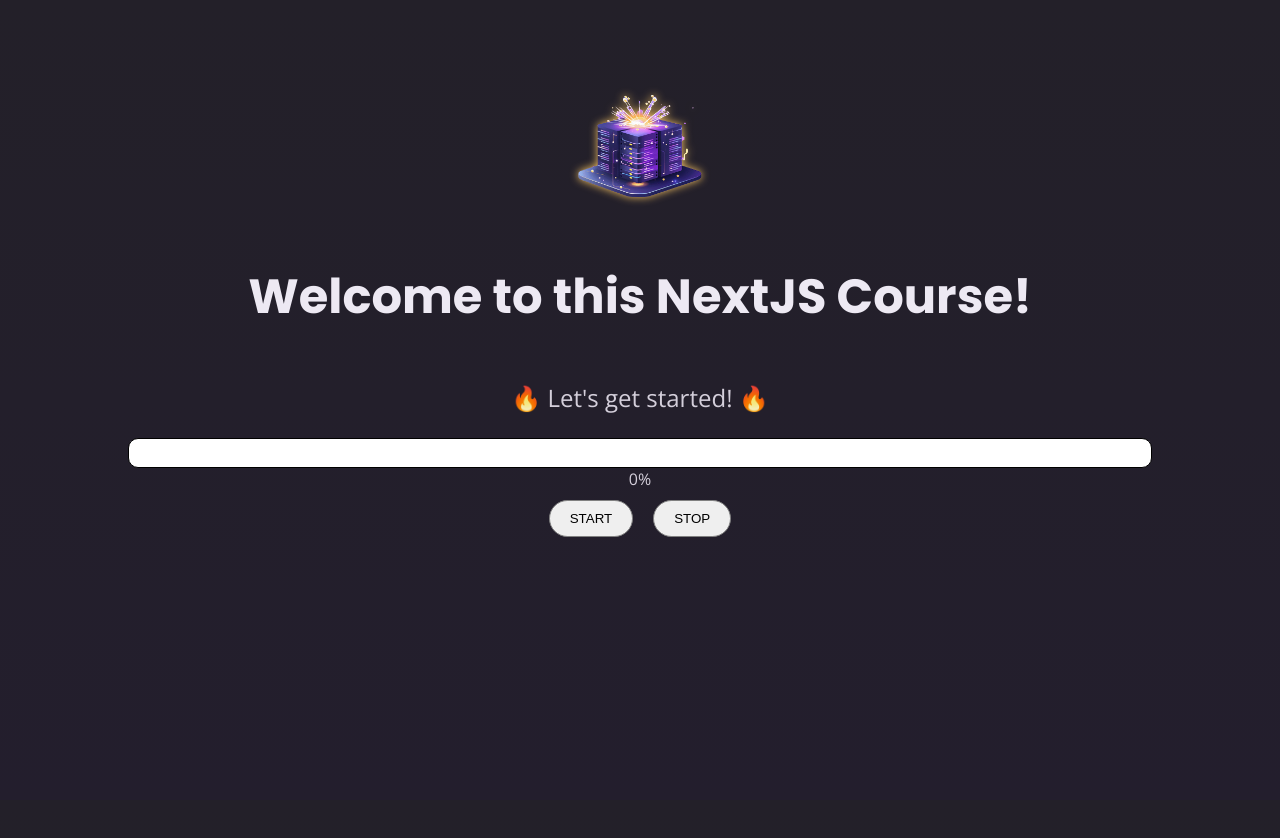
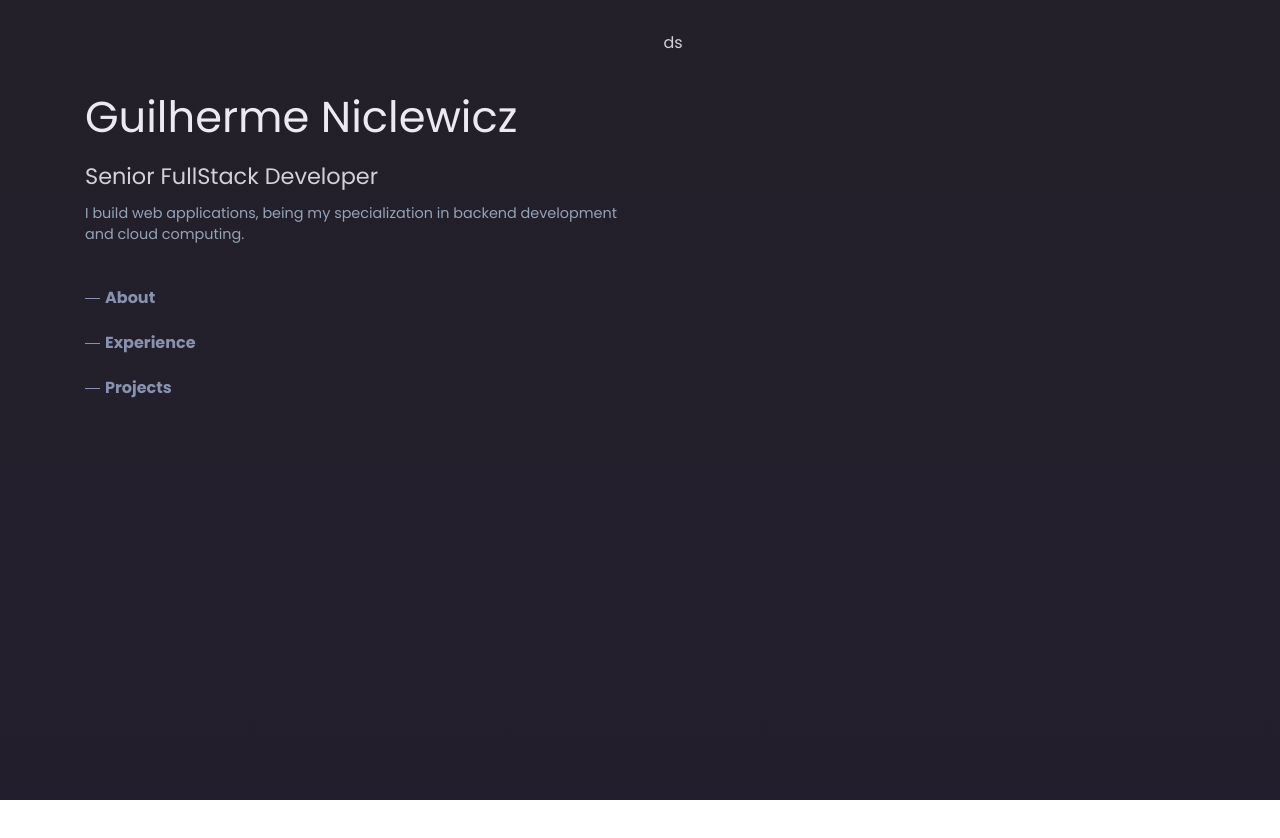
Before and after one commit to Guilherme-N-Sa/my-site, a Next.js app: page / in a window 1280 px wide. Shown: the top 838 px of the page. After the commit the page ends 800 px from the top, so only its background shows below. Built offline with nearby package versions, Linux system fonts and the light colour scheme.

Commit message:
Implement progress bar component and update styling in globals.css

```diff
--- a/package.json
+++ b/package.json
@@ -9,9 +9,10 @@
     "lint": "next lint"
   },
   "dependencies": {
+    "next": "14.2.14",
     "react": "^18",
     "react-dom": "^18",
-    "next": "14.2.14"
+    "styled-components": "^6.1.13"
   },
   "devDependencies": {
     "eslint": "^8",
--- a/src/app/globals.css
+++ b/src/app/globals.css
@@ -5,7 +5,7 @@
 }
 
 html {
-  font-family: "Open Sans", sans-serif;
+  font-family: "Poppins", sans-serif;
   height: 100%;
 }
 
--- a/src/app/page.js
+++ b/src/app/page.js
@@ -1,55 +1,120 @@
 "use client";
 
-import { useState, useEffect } from "react";
+import styled from "styled-components";
+
+const Main = styled.main`
+  display: flex;
+  justify-content: center;
+  margin: 0;
+  padding: 30px 40px;
+  height: 100vh;
+  text-align: start;
+  word-wrap: break-word;
+
+  div {
+    width: 100%;
+  }
+`;
+
+const GeneralInfo = styled.div`
+  height: 100%;
+  padding: 45px;
+
+  * {
+    margin: 0;
+    padding: 0;
+    font-weight: 500;
+    margin-top: 10px;
+  }
+
+  h1 {
+    font-size: 2.7rem;
+  }
+
+  h3 {
+    font-size: 1.4rem;
+  }
+
+  p {
+    font-size: 0.9rem;
+    color: rgb(148 163 184);
+  }
+`;
+
+const Nav = styled.nav`
+  display: flex;
+  flex-direction: column;
+  gap: 20px;
+  margin-top: 20px;
+
+  ul {
+    list-style: none;
+    padding: 0;
+    margin: 0;
+  }
+
+  li {
+    display: flex;
+    align-items: center;
+    margin: 10px 0;
+  }
+
+  a {
+    text-decoration: none;
+    color: #8892b0;
+    font-size: 16px;
+    font-weight: bold;
+    position: relative;
+    padding-left: 20px;
+    transition: padding-left 0.3s;
+  }
+
+  a::before {
+    content: "";
+    position: absolute;
+    left: 0;
+    top: 50%;
+    width: 15px;
+    height: 1px;
+    background-color: #8892b0;
+    transition: width 0.3s;
+  }
+
+  a:hover::before {
+    width: 40px;
+  }
+
+  a:hover {
+    color: #ffffff;
+    padding-left: 45px;
+  }
+`;
 
 export default function Home() {
-  const [count, setCount] = useState(0);
-  const [on, setProgress] = useState(false);
-
-  useEffect(() => {
-    let interval;
-    if (on) {
-      interval = setInterval(() => {
-        setCount((c) => {
-          if (c >= 100) {
-            setProgress(false);
-            return c;
-          }
-          return c + 1;
-        });
-      }, 30);
-    }
-
-    return () => {
-      if (interval) {
-        clearInterval(interval);
-      }
-    };
-  }, [on]);
-
   return (
-    <main>
-      <img src="/logo.png" alt="A server surrounded by magic sparkles." />
-      <h1>Welcome to this NextJS Course!</h1>
-      <p>🔥 Let&apos;s get started! 🔥</p>
-
-      <div className="progress-bar">
-        <div
-          style={{
-            width: `${count}%`,
-            backgroundColor: "black",
-            height: "30px",
-            border: "0px solid black",
-            margin: "0px",
-            padding: "0px",
-          }}
-        ></div>
-      </div>
-      <div>{count}%</div>
-      <div className="buttons-container">
-        <button onClick={() => setProgress(true)}>START</button>
-        <button onClick={() => setProgress(false)}>STOP</button>
-      </div>
-    </main>
+    <Main>
+      <GeneralInfo>
+        <h1>Guilherme Niclewicz</h1>
+        <h3>Senior FullStack Developer</h3>
+        <p>
+          I build web applications, being my specialization in backend
+          development and cloud computing.
+        </p>
+        <Nav>
+          <ul>
+            <li>
+              <a href="javascript:void(0)">About</a>
+            </li>
+            <li>
+              <a href="javascript:void(0)">Experience</a>
+            </li>
+            <li>
+              <a href="javascript:void(0)">Projects</a>
+            </li>
+          </ul>
+        </Nav>
+      </GeneralInfo>
+      <div className="detailed-info">ds</div>
+    </Main>
   );
 }
```
Also changed, not shown: src/app/components/progressBar.jsx (added, +51 -0 lines), 1 other file (tests, documents, lock files or other folders).
